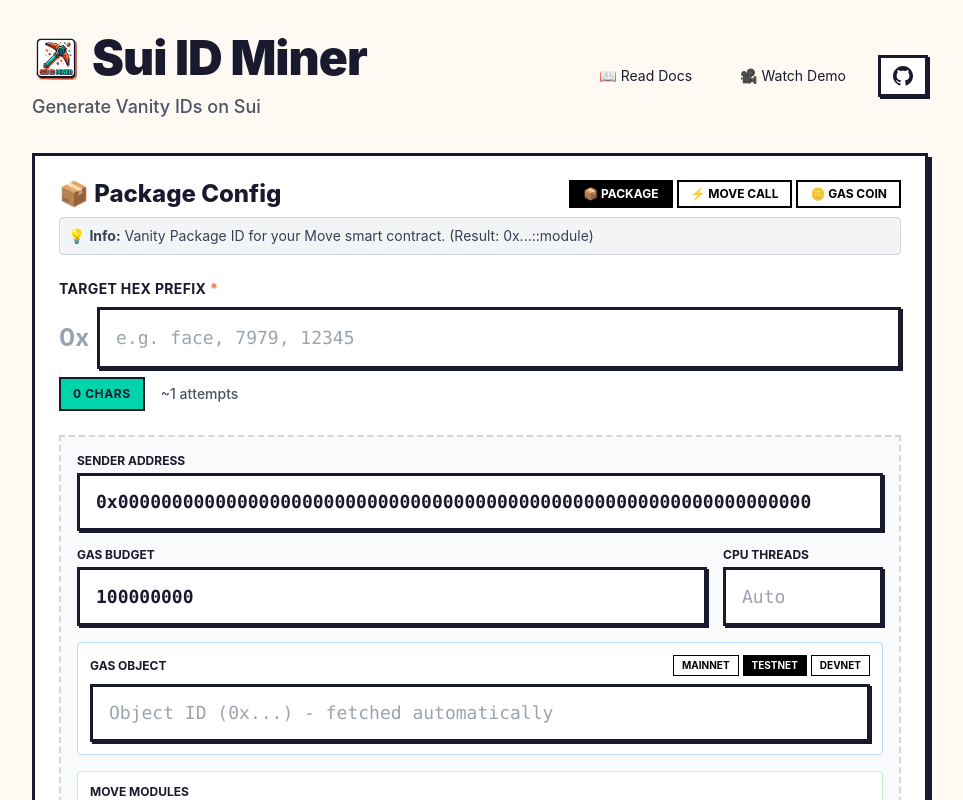
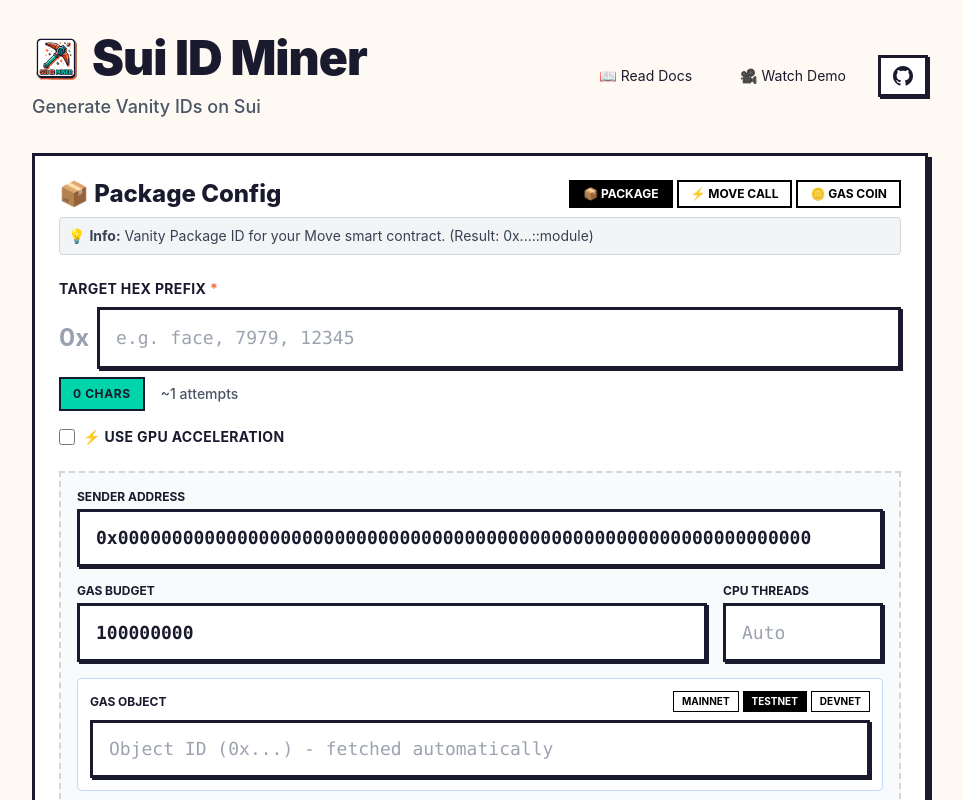
Before and after one commit to Kay-79/sui-id-miner, a React (Vite) app in the folder app/: page / in a window 1280 px wide. Shown: the top 800 px of the page, without its empty margins (160-1123 px from the left). Built offline with nearby package versions, Linux system fonts and the light colour scheme; no server answers.

Commit message:
feat: add GPU support for mining configurations and update related components

```diff
--- a/app/src/App.tsx
+++ b/app/src/App.tsx
@@ -25,6 +25,7 @@
     // Config State
     const [mode, setMode] = useState<MiningMode>('PACKAGE')
     const [prefix, setPrefix] = useState('')
+    const [useGpu, setUseGpu] = useState(false)
 
     // Package Mode Specific Config
     const [baseGasBudget, setBaseGasBudget] = useState(100000000)
@@ -72,7 +73,8 @@
     const estimatedAttempts = Math.pow(16, difficulty)
     const isValidPrefix = prefix.length > 0 && /^[0-9a-fA-F]+$/.test(prefix)
 
-    const isConfigValid = mode === 'PACKAGE'
+    const isConfigValid =
+        mode === 'PACKAGE'
             ? isValidPrefix && modulesBase64.length > 0 && gasObjectId
             : mode === 'GAS_COIN'
               ? isValidPrefix && splitAmounts.length > 0 && gasObjectId
@@ -207,6 +209,7 @@
                     gasObjectVersion: gasVersion,
                     gasObjectDigest: gasDigest,
                     threads: threadCount > 0 ? threadCount : undefined,
+                    gpu: useGpu,
                 })
             } catch (e: any) {
                 showToast('Failed to fetch gas object: ' + e.message, 'error')
@@ -220,7 +223,7 @@
                 showToast('Please set Sender Address!', 'error')
                 return
             }
-            if (splitAmounts.length === 0 || splitAmounts.every(a => a <= 0)) {
+            if (splitAmounts.length === 0 || splitAmounts.every((a) => a <= 0)) {
                 showToast('Please set split amounts!', 'error')
                 return
             }
@@ -248,7 +251,7 @@
 
                 wsMiner.startGasCoinMining({
                     prefix,
-                    splitAmounts: splitAmounts.filter(a => a > 0),
+                    splitAmounts: splitAmounts.filter((a) => a > 0),
                     sender,
                     gasBudget: baseGasBudget,
                     gasPrice: 1000,
@@ -256,14 +259,13 @@
                     gasObjectVersion: gasVersion,
                     gasObjectDigest: gasDigest,
                     threads: threadCount > 0 ? threadCount : undefined,
+                    gpu: useGpu,
                 })
             } catch (e: any) {
                 showToast('Failed to fetch gas object: ' + e.message, 'error')
             }
             return
         }
-
-
 
         if (mode === 'MOVE_CALL') {
             let bytes = ''
@@ -272,7 +274,7 @@
             if (!bytes && mcTarget) {
                 try {
                     const tx = new Transaction()
-                    const args = mcArgs.map(arg => {
+                    const args = mcArgs.map((arg) => {
                         if (arg.type === 'object') return tx.object(arg.value)
                         if (arg.type === 'bool') return tx.pure.bool(arg.value === 'true')
                         if (arg.type === 'number') return tx.pure.u64(arg.value)
@@ -282,7 +284,7 @@
                     tx.moveCall({
                         target: mcTarget,
                         typeArguments: mcTypeArgs,
-                        arguments: args
+                        arguments: args,
                     })
                     tx.setSender(sender)
                     tx.setGasBudget(baseGasBudget)
@@ -292,11 +294,13 @@
                     const coinObj = await client.getObject({ id: gasObjectId })
 
                     if (coinObj.data) {
-                        tx.setGasPayment([{
+                        tx.setGasPayment([
+                            {
                                 objectId: coinObj.data.objectId,
                                 version: coinObj.data.version,
-                            digest: coinObj.data.digest
-                        }])
+                                digest: coinObj.data.digest,
+                            },
+                        ])
                     } else {
                         throw new Error(`Gas object ${gasObjectId} not found`)
                     }
@@ -319,6 +323,7 @@
                 txBytesBase64: bytes,
                 objectIndex: targetIndex,
                 threads: threadCount > 0 ? threadCount : undefined,
+                gpu: useGpu,
             })
             return
         }
@@ -361,7 +366,6 @@
             <Header showDocs={showDocs} setShowDocs={setShowDocs} />
 
             <div className="max-w-4xl mx-auto grid gap-6">
-
                 {showDocs ? (
                     <Docs />
                 ) : (
@@ -377,6 +381,8 @@
                             difficulty={difficulty}
                             estimatedAttempts={estimatedAttempts}
                             isValidPrefix={isValidPrefix}
+                            useGpu={useGpu}
+                            setUseGpu={setUseGpu}
                             modulesBase64={modulesBase64}
                             setModulesBase64={setModulesBase64}
                             sender={sender}
--- a/app/src/components/ConfigCard.tsx
+++ b/app/src/components/ConfigCard.tsx
@@ -15,6 +15,8 @@
     difficulty: number
     estimatedAttempts: number
     isValidPrefix: boolean
+    useGpu: boolean
+    setUseGpu: (useGpu: boolean) => void
     // WebSocket mode props
     modulesBase64: string[]
     setModulesBase64: (modules: string[]) => void
@@ -54,6 +56,8 @@
     difficulty,
     estimatedAttempts,
     isValidPrefix,
+    useGpu,
+    setUseGpu,
     modulesBase64,
     setModulesBase64,
     sender,
@@ -75,32 +79,37 @@
     mcArgs,
     setMcArgs,
 }: ConfigCardProps) {
-
     // Helper to get config label
     const getConfigLabel = (m: MiningMode) => {
         switch (m) {
-            case 'PACKAGE': return '📦 Package Config'
-            case 'GAS_COIN': return '🪙 Gas Coin Config'
-            case 'MOVE_CALL': return '⚡ Move Call Config'
-            default: return '⚙️ Config'
+            case 'PACKAGE':
+                return '📦 Package Config'
+            case 'GAS_COIN':
+                return '🪙 Gas Coin Config'
+            case 'MOVE_CALL':
+                return '⚡ Move Call Config'
+            default:
+                return '⚙️ Config'
         }
     }
 
     const getModeDescription = (m: MiningMode) => {
         switch (m) {
-            case 'PACKAGE': return 'Vanity Package ID for your Move smart contract. (Result: 0x...::module)'
-            case 'MOVE_CALL': return 'Vanity ID for an object created / transferred by a Move transaction (e.g. Minting an NFT).'
-            case 'GAS_COIN': return 'Vanity ID for a split Coin<SUI> object. You can use it as Gas or just keep it.'
-            default: return ''
+            case 'PACKAGE':
+                return 'Vanity Package ID for your Move smart contract. (Result: 0x...::module)'
+            case 'MOVE_CALL':
+                return 'Vanity ID for an object created / transferred by a Move transaction (e.g. Minting an NFT).'
+            case 'GAS_COIN':
+                return 'Vanity ID for a split Coin<SUI> object. You can use it as Gas or just keep it.'
+            default:
+                return ''
         }
     }
 
     return (
         <div className="brutal-card p-6 mb-8 relative">
             <div className="flex justify-between items-center mb-2">
-                <h2 className="heading-lg flex items-center gap-3">
-                    {getConfigLabel(mode)}
-                </h2>
+                <h2 className="heading-lg flex items-center gap-3">{getConfigLabel(mode)}</h2>
                 {/* Mode Switcher */}
                 <div className="flex gap-1">
                     {(['PACKAGE', 'MOVE_CALL', 'GAS_COIN'] as const).map((m) => (
@@ -109,12 +118,18 @@
                             onClick={() => setMode(m)}
                             disabled={isRunning}
                             className={`px-3 py-1 text-xs font-bold uppercase border-2 border-black transition-all
-                                ${mode === m
-                                    ? 'bg-black text-white'
-                                    : 'bg-white text-black hover:bg-gray-100'}
+                                ${
+                                    mode === m
+                                        ? 'bg-black text-white'
+                                        : 'bg-white text-black hover:bg-gray-100'
+                                }
                                 ${isRunning ? 'opacity-50 cursor-not-allowed' : ''}`}
                         >
-                            {m === 'PACKAGE' ? '📦 Package' : m === 'GAS_COIN' ? '🪙 Gas Coin' : '⚡ Move Call'}
+                            {m === 'PACKAGE'
+                                ? '📦 Package'
+                                : m === 'GAS_COIN'
+                                  ? '🪙 Gas Coin'
+                                  : '⚡ Move Call'}
                         </button>
                     ))}
                 </div>
@@ -133,6 +148,8 @@
                     estimatedAttempts={estimatedAttempts}
                     isValidPrefix={isValidPrefix}
                     isRunning={isRunning}
+                    useGpu={useGpu}
+                    setUseGpu={setUseGpu}
                 />
 
                 {/* Package Mode Config */}
--- a/app/src/components/mining-config/CommonConfig.tsx
+++ b/app/src/components/mining-config/CommonConfig.tsx
@@ -1,4 +1,3 @@
-
 interface CommonConfigProps {
     prefix: string
     setPrefix: (prefix: string) => void
@@ -6,6 +5,8 @@
     estimatedAttempts: number
     isValidPrefix: boolean
     isRunning: boolean
+    useGpu?: boolean
+    setUseGpu?: (useGpu: boolean) => void
 }
 
 // Format number utility
@@ -22,7 +23,9 @@
     difficulty,
     estimatedAttempts,
     isValidPrefix,
-    isRunning
+    isRunning,
+    useGpu = false,
+    setUseGpu,
 }: CommonConfigProps) {
     return (
         <div>
@@ -53,6 +56,27 @@
                     ~{formatNumber(estimatedAttempts)} attempts
                 </span>
             </div>
+
+            {/* GPU Toggle */}
+            <div className="mt-4">
+                <label className="flex items-center gap-2 cursor-pointer">
+                    <input
+                        type="checkbox"
+                        checked={useGpu}
+                        onChange={(e) => setUseGpu?.(e.target.checked)}
+                        disabled={isRunning}
+                        className="w-4 h-4"
+                    />
+                    <span className="font-bold uppercase text-sm tracking-wide">
+                        ⚡ Use GPU Acceleration
+                    </span>
+                </label>
+                {useGpu && (
+                    <div className="mt-1 text-xs text-[var(--success)] font-medium">
+                        GPU mining mode enabled (requires compatible hardware)
+                    </div>
+                )}
+            </div>
         </div>
     )
 }
```
Also changed, not shown: app/src/hooks/useWebSocketMiner.ts (+8 -5 lines). Lines whose indentation alone changed are shown as unchanged.
